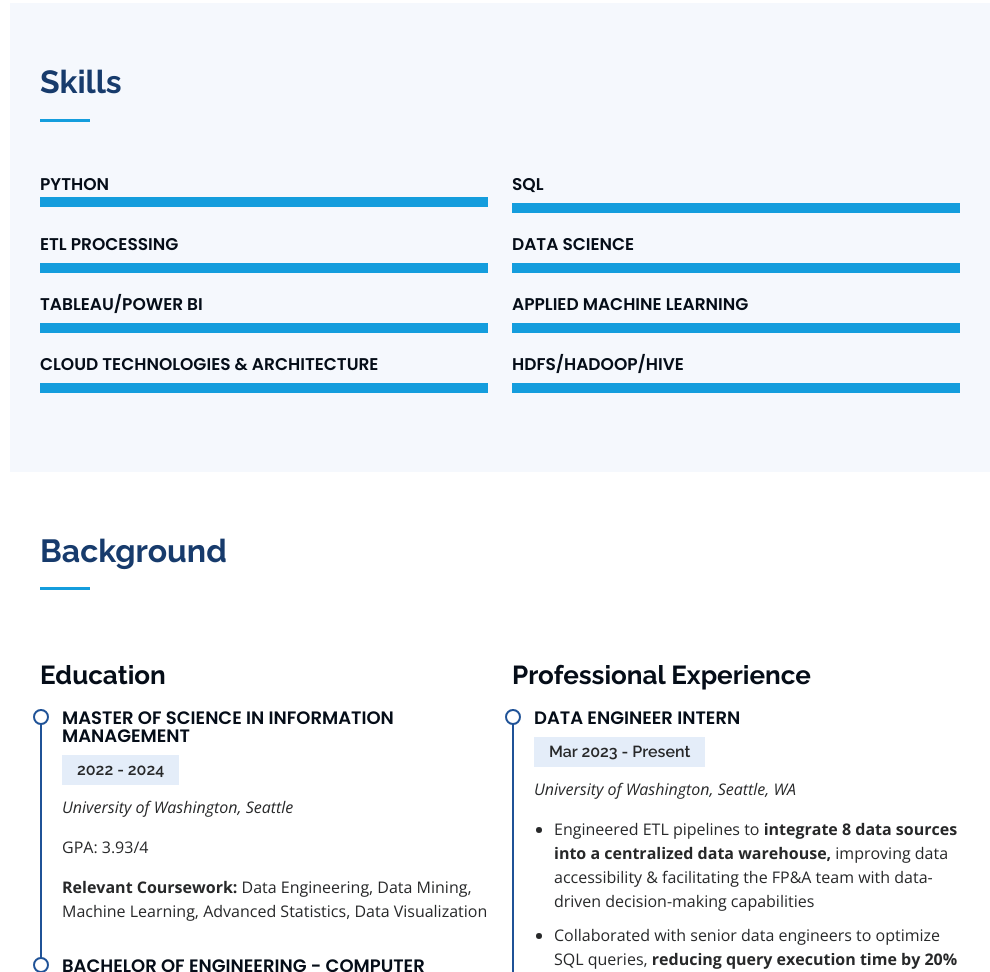
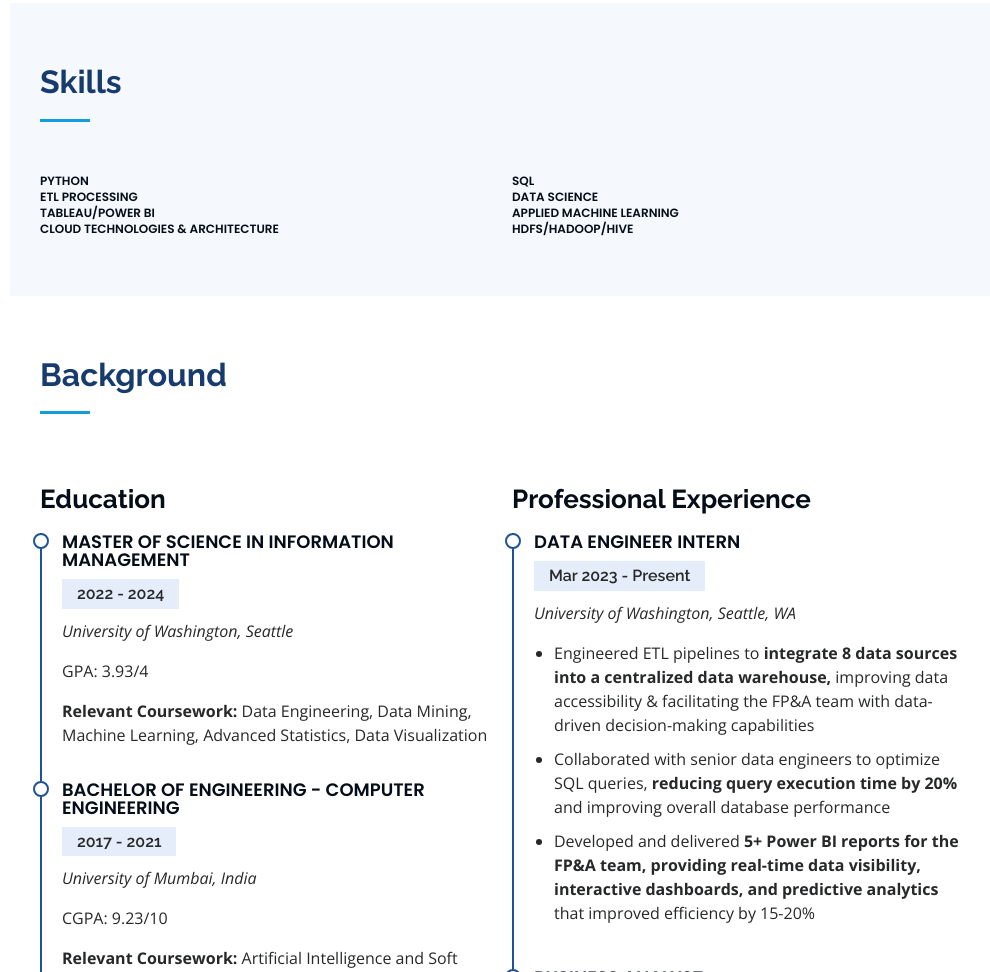
Before and after one commit to tanishqashetty/tanishqashetty.github.io, a plain HTML site: page index.html in a window 1280 px wide. Shown: the part 1617-2589 px from the top of the page, without its empty margins (290-1280 px from the left). Drawn offline with nearby package versions, Linux system fonts and the light colour scheme.

Commit message:
Update style.css

```diff
--- a/assets/css/style.css
+++ b/assets/css/style.css
@@ -455,7 +455,7 @@ section {
 # Akills
 --------------------------------------------------------------*/
 .skills .progress {
-  height: 60px;
+  height: 60 px;
   display: block;
   background: none;
   border-radius: 0;
@@ -468,7 +468,7 @@ section {
   display: block;
   font-weight: 600;
   font-family: "Poppins", sans-serif;
-  font-size: 17px;
+  font-size: 17 px;
   color: #050d18;
 }
 
```
